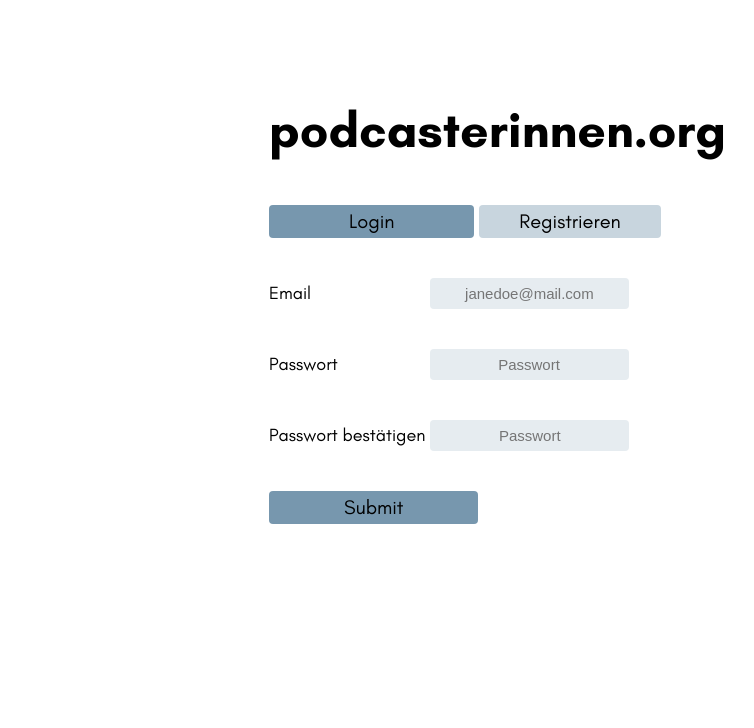
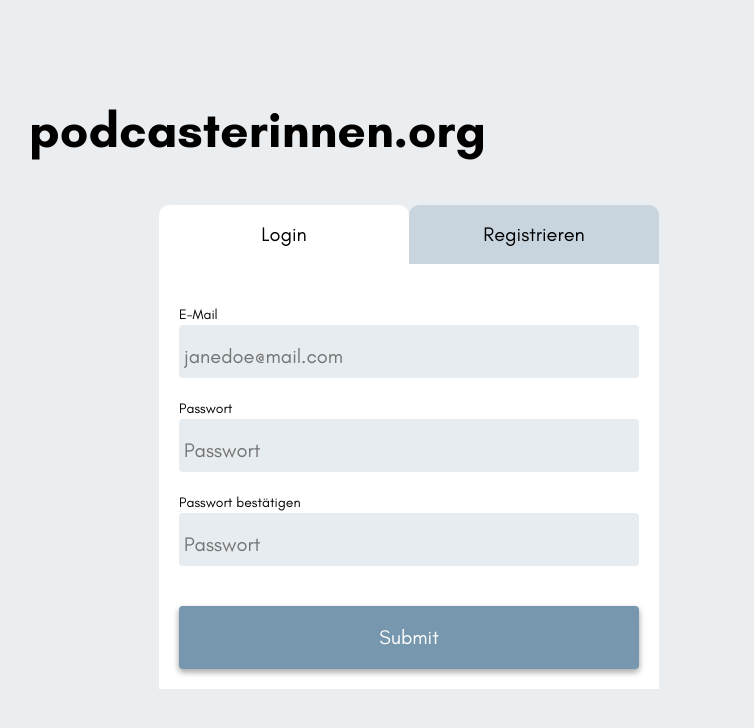
Before and after one commit to podcasterinnen/chosen-static, a PHP site: page /login.html in a window 1520 px wide. Shown: the top 728 px of the page, without its empty margins (351-1105 px from the left). Run offline with PHP 8.4, Linux system fonts and the light colour scheme.

Commit message:
#1 Design Login

```diff
--- a/login.html
+++ b/login.html
@@ -10,26 +10,28 @@
   <body>
     <section class="loginpage">
       <h1>podcasterinnen.org</h1>
+      <div class="loginpage_wrapper">
         <nav class="loginpage_nav">
-          <button class="loginpage_button__login">Login</button>
-          <button class="loginpage_button__registry">Registrieren</button>
+          <button class="loginpage_button loginpage_button--login">Login</button><!--
+       --><button class="loginpage_button loginpage_button--registry">Registrieren</button>
         </nav>
-        <form>
+        <form class="loginpage_form">
           <ul>
             <li>
-             <label  class= "loginpage_label__email" for="email">Email</label>
-             <input class= "loginpage_input" id="email" type="email" name="usermail" placeholder="janedoe@mail.com" required>
+             <label  class="loginpage_label" for="email">E-Mail</label>
+             <input class="loginpage_input" id="email" type="email" name="usermail" placeholder="janedoe@mail.com" required>
             </li>
             <li>
-             <label class= "loginpage_label__passwort" for="passwort">Passwort</label>
-             <input class= "loginpage_input" id="passwort"ctype="Passwort" name="passwort" placeholder="Passwort" requierd>
+             <label class="loginpage_label" for="passwort">Passwort</label>
+             <input class="loginpage_input" id="passwort"ctype="Passwort" name="passwort" placeholder="Passwort" requierd>
            </li>
            <li>
-             <label class= "loginpage_label__confirm" for="Passwort bestätigen">Passwort bestätigen</label>
-             <input class= "loginpage_input" id="passwort"ctype="Passwort" name="passwort" placeholder="Passwort" required>
+             <label class="loginpage_label" for="Passwort bestätigen">Passwort bestätigen</label>
+             <input class="loginpage_input" id="passwort"ctype="Passwort" name="passwort" placeholder="Passwort" required>
            </li>
           </ul>
           <button class="loginpage_button__submit" type="submit">Submit</button>
         </form>
+      </div>
     </section>
   </body>
--- a/styles/main.css
+++ b/styles/main.css
@@ -28,6 +28,7 @@ html,body,div,span,applet,object,iframe,h1,h2,h3,h4,h5,h6,p,blockquote,pre,a,abb
 
 /* typography */
 body {
+  background-color: #ebeef1;
   font-family: "Glacial", sans-serif;
   font-size: 18px;
   font-weight: 400;
@@ -161,7 +162,7 @@ p {
 }
 
 .loginpage {
-  margin:100px 0 25px 500px;
+  margin:100px auto 25px auto;
   padding: 0 120px;
   width: 100%;
   max-width: 1000px;
@@ -172,47 +173,39 @@ div {
   border-color: black;
 }
 
-.loginpage_button__login {
-  background-color: var(--color-blue);
+.loginpage_button {
   border: none;
-  border-radius: 4px;
+  border-top-left-radius: 10px;
+  border-top-right-radius: 10px;
   font-family: "Glacial", sans-serif;
   font-size: 20px;
-  margin: 20px 0 20px 0;
-  padding: 5px 80px 5px 80px;
+  margin: 20px 0 0 0;
+  padding: 18px 0;
   text-align: center;
+  width: 50%;
 }
 
-.loginpage_button__registry {
-  background-color: #c8d5de;
-  border: none;
-  border-radius: 4px;
-  font-family: "Glacial", sans-serif;
-  font-size: 20px;
-  margin: 20px 0 20px 0;
-  padding: 5px 40px 5px 40px;
-  text-align: center;
+.loginpage_button--login {
+  background-color: #ffffff;
+
 }
 
-.loginpage_label__email {
+.loginpage_button--registry {
+  background-color: #c8d5de;
+  cursor: pointer;
+}
+
+.loginpage_wrapper {
+  margin: 0 auto;
+  max-width: 500px;
+}
+
+.loginpage_label {
+  display: block;
   font-family: "Glacial", sans-serif;
+  font-size: 14px;
   line-height: 1.5em;
   margin: 0 114px 0 0;
-}
-
-.loginpage_label__passwort {
-  font-family: "Glacial", sans-serif;
-  line-height: 1.5em;
-  margin: 0 87px 0 0;
-}
-
-.loginpage_label__confirm {
-  font-family: "Glacial" sans-serif;
-  line-height: 1.5em;
-}
-
-.loginpage_label__email {
-  text-align: center;
 }
 
 .loginpage_input {
@@ -220,25 +213,42 @@ div {
   border: none;
   border-color: var(--color-blue);
   border-radius: 4px;
-  font-family: "Glacial" sans-serif;
-  font-size: 15px;
-  margin: 20px 0 20px 0;
-  padding: 7px 0 7px 0;
-  text-align: center;
+  font-family: "Glacial", sans-serif;
+  font-size: 20px;
+  margin: 0 0 20px 0;
+  padding: 20px 5px 10px 5px;
+  width: 100%;
+}
+
+.loginpage_form {
+  background-color: #ffffff;
+  padding: 40px 20px 20px 20px;
 }
 
 .loginpage_button__submit {
   background-color: var(--color-blue);
   border: none;
   border-radius: 4px;
+  box-shadow: 0 3px 6px rgba(0, 0, 0, 0.16), 0 3px 6px rgba(0, 0, 0, 0.23);
+  color: #ffffff;
+  cursor: pointer;
   font-family: "Glacial", sans-serif;
   font-size: 20px;
-  margin: 20px 0 20px 0;
-  padding: 5px 75px 5px 75px;
+  margin: 20px 0 0 0;
+  padding: 20px 70px 20px 70px;
   text-align: center;
-  transition: color .12s;
+  transition: all .3s;
+  width: 100%;
 }
 
 .loginpage_button__submit:hover {
-  background-color: #ae7797;
+  /* background-color: #ae7797; */
+  box-shadow: 0 1px 3px rgba(0, 0, 0, 0.12), 0 1px 2px rgba(0, 0, 0, 0.24);
+  transform: translateY(1px);
 }
+
+.loginpage_button__submit:active {
+  /* background-color: #ae7797; */
+  box-shadow: none;
+  transform: translateY(2px);
+}
```
